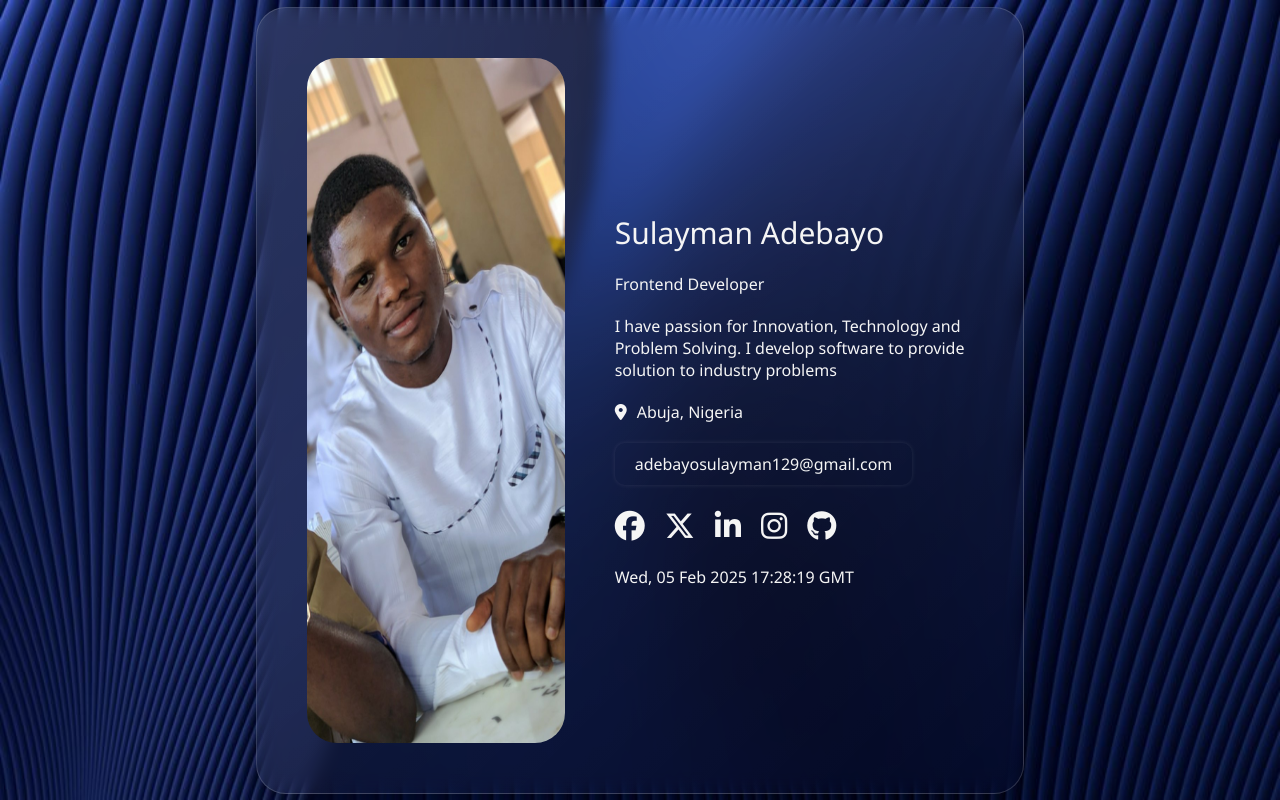
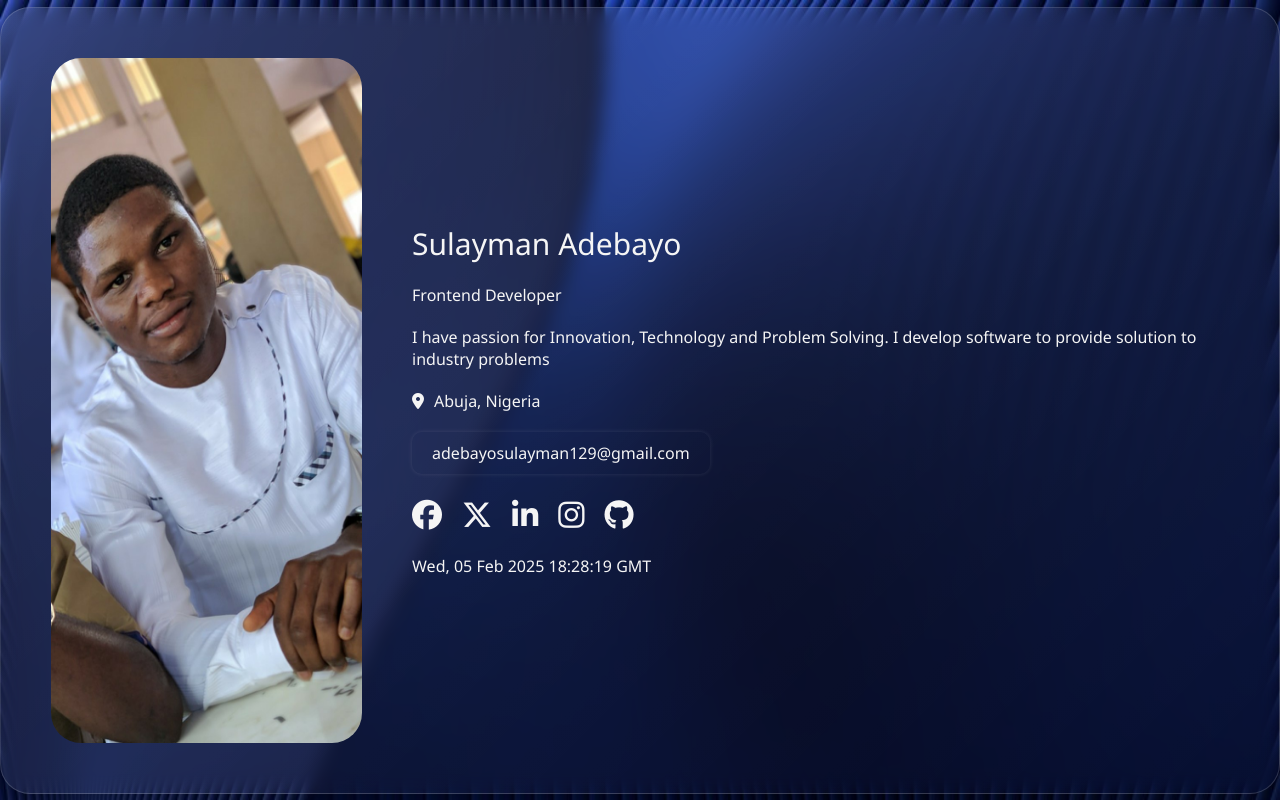
Before and after one commit to S-Man129/responsive_profile_card, a plain HTML site: page index.html in a window 1280 px wide. Drawn offline with Linux system fonts and the light colour scheme.

Commit message:
Update: Updated GMT time to plus 1

```diff
--- a/css/style.css
+++ b/css/style.css
@@ -19,7 +19,7 @@ body {
   -webkit-font-smoothing: antialiased;
   -moz-osx-font-smoothing: grayscale;
   text-rendering: optimizeLegibility;
-  font-smooth: always;
+  /* font-smooth: always; */
   /* background-color: #2b3137; */
   color: #f5f5f5;
   background-image: url(/asset/img/bg.jpg);
@@ -37,9 +37,8 @@ main {
 }
 
 .profile-card-container {
-  width: 60%;
-  height: 100%;
-  margin: auto;
+  /* width: 60%; */
+  /* height: 100%; */
   display: flex;
   align-content: center;
   justify-content: center;
@@ -56,11 +55,12 @@ main {
   border-radius: 30px;
   align-items: center;
   gap: 50px;
+  justify-content: space-around;
 }
 
 .profile-picture {
   height: 685px;
-  width: 100%;
+  /* width: 100%; */
   overflow: hidden;
 }
 
--- a/js/main.js
+++ b/js/main.js
@@ -3,7 +3,10 @@ document.addEventListener("DOMContentLoaded", () => {
 
   // Get the current UTC time
   let now = new Date();
-  let utcTime = now.toUTCString(); // Converts to a readable UTC format
+
+  let getPlusOneTime = new Date(now.getTime() + 60 * 60 * 1000);
+
+  let utcTime = getPlusOneTime.toUTCString(); // Converts to a readable UTC format
 
   // Update the HTML element
   currentTimeUTC.innerText = utcTime;
```
